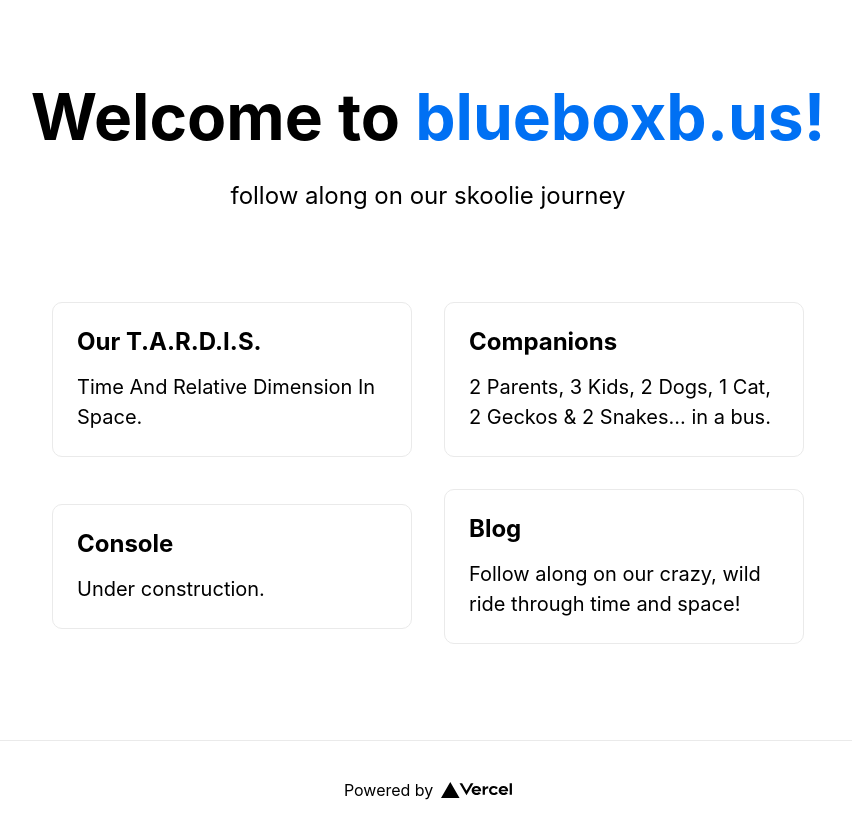
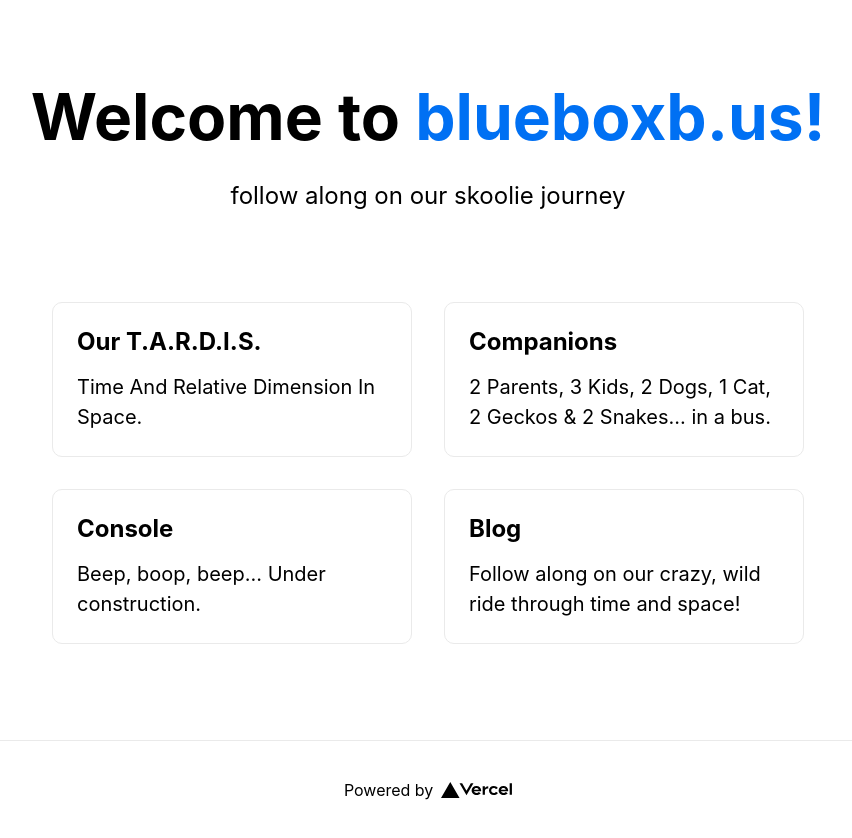
Before and after one commit to ninexmobility/blueboxbus, a Next.js app: page / in a window 1280 px wide. Shown: the whole page, without its empty margins (212-1064 px from the left). Built offline with nearby package versions, Linux system fonts and the light colour scheme.

Commit message:
initial udpates3

```diff
--- a/pages/index.js
+++ b/pages/index.js
@@ -28,7 +28,7 @@ export default function Home() {
             </p>{" "}
           </a>{" "}
           <a href="/console" className={styles.card}>
-            <h3> Console </h3> <p> Under construction. </p>{" "}
+            <h3> Console </h3> <p> Beep, boop, beep... Under construction. </p>{" "}
           </a>{" "}
           <a href="/blog" className={styles.card}>
             <h3> Blog </h3>{" "}
```
